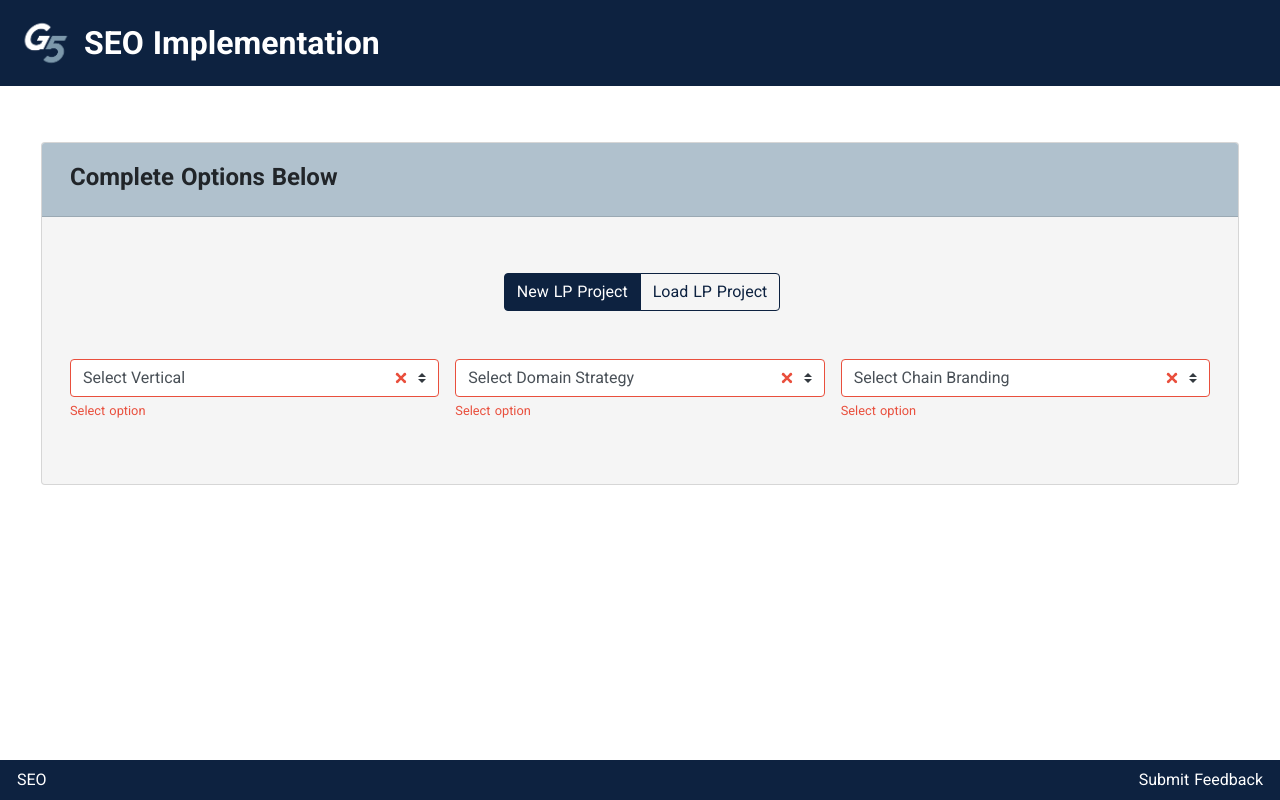
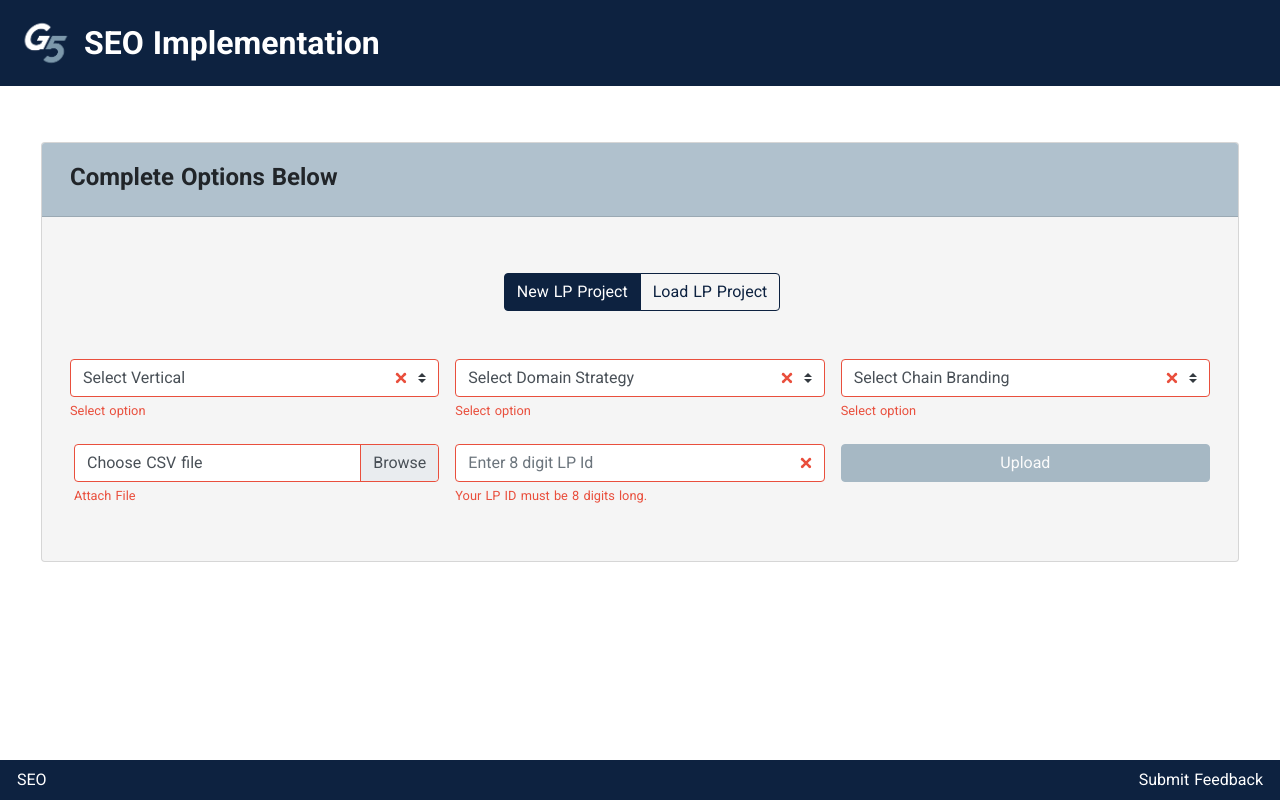
Before and after one commit to pcktbot/seo-implementation-toolset, a Nuxt app: page / in a window 1280 px wide. Built offline with nearby package versions, Linux system fonts and the light colour scheme.

Commit message:
unhide landing page options

```diff
--- a/pages/index.vue
+++ b/pages/index.vue
@@ -12,6 +12,7 @@
             </b-card-header>
             <b-card-body class="py-5">
               <initial-selections
+                :visible="visible"
                 :form="form"
                 @upload-data="onUpload"
                 @field-update="updateSelect"
@@ -51,6 +52,7 @@ export default {
   data () {
     return {
       // data shared between index files in index mixins
+      visible: true
     }
   },
   computed: {
```
